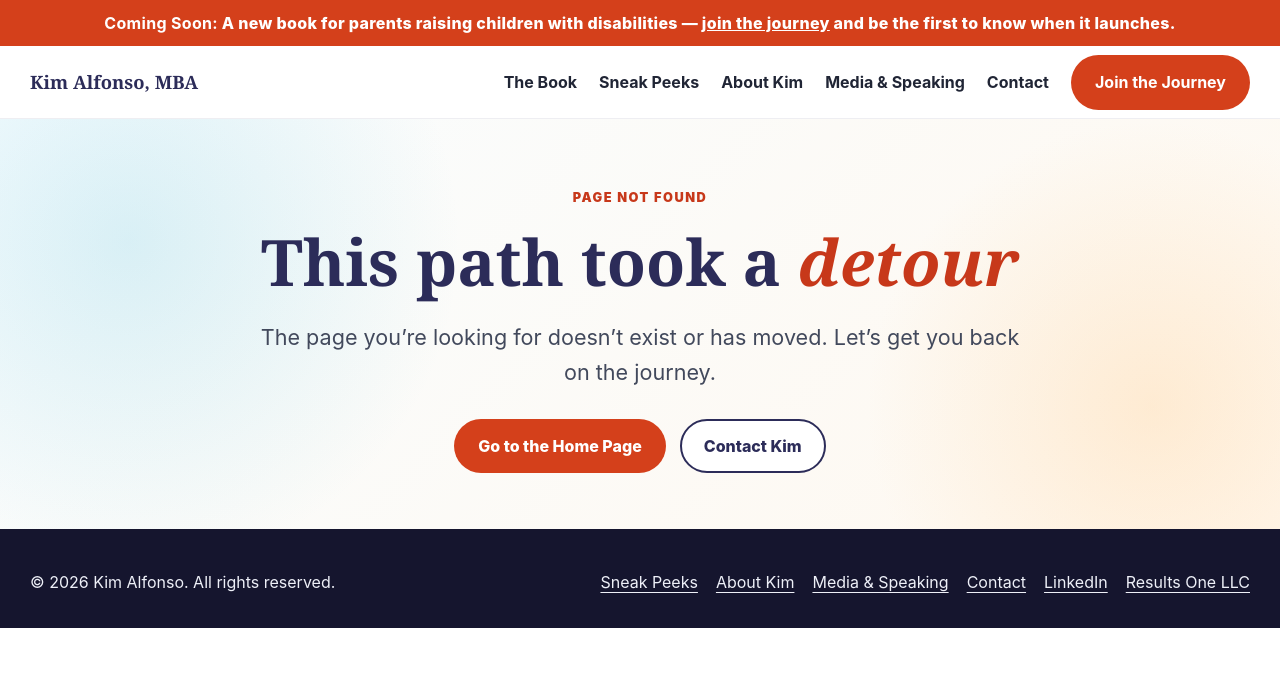
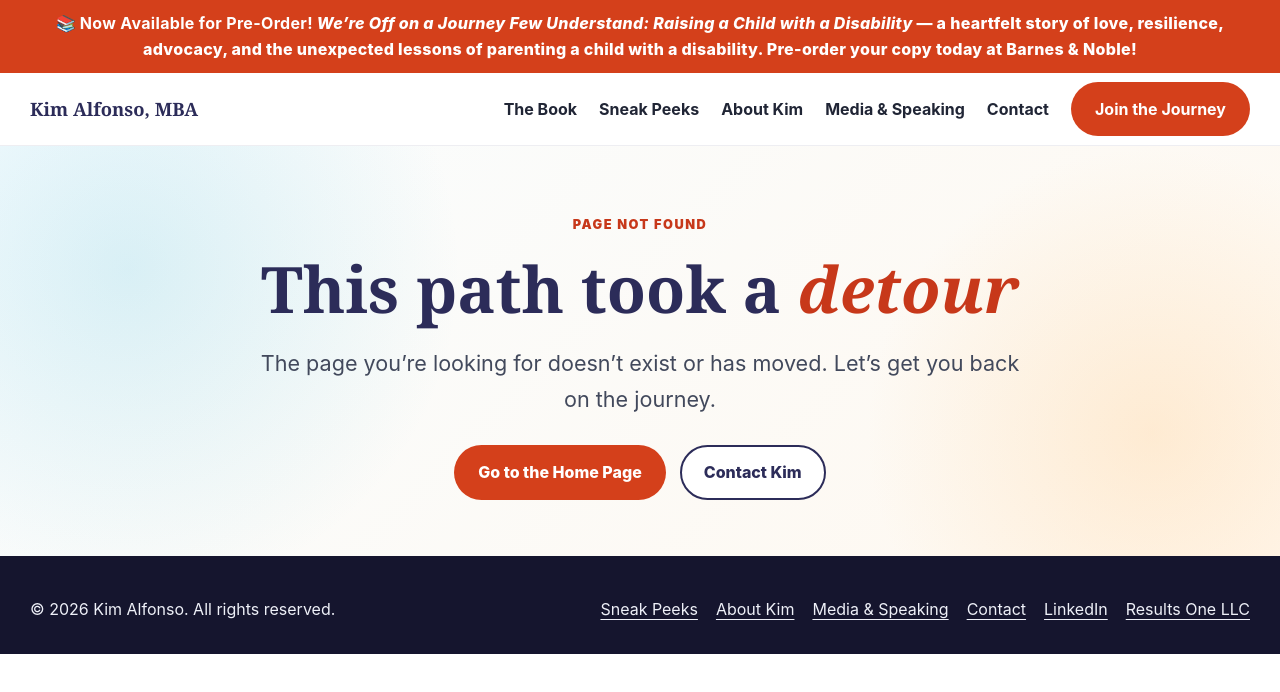
Before and after one commit to kalfonsodc-dc/kimgalfonso-website, a plain HTML site: page 404.html in a window 1280 px wide. Drawn offline with Linux system fonts and the light colour scheme.

Commit message:
Replace the top bar with the pre-order announcement
Swap the "Coming Soon" announcement bar on every page for the
"Now Available for Pre-Order" message pointing readers to
Barnes & Noble.

Co-Authored-By: Claude Opus 5.5 <noreply@anthropic.com>
Claude-Session: https://claude.ai/code/session_01KYn552DtWxLTyo89AgAb8P

```diff
--- a/404.html
+++ b/404.html
@@ -18,7 +18,7 @@
 </head>
 <body>
 <a class="skip-link" href="#main">Skip to main content</a>
-<div class="announcement-bar"><strong>Coming Soon:</strong> A new book for parents raising children with disabilities — <a href="/#join">join the journey</a> and be the first to know when it launches.</div>
+<div class="announcement-bar"><span aria-hidden="true">📚 </span><strong>Now Available for Pre-Order!</strong> <em>We’re Off on a Journey Few Understand: Raising a Child with a Disability</em> — a heartfelt story of love, resilience, advocacy, and the unexpected lessons of parenting a child with a disability. Pre-order your copy today at Barnes &amp; Noble!</div>
 
 <header>
   <div class="wrap nav">
```
Also changed, not shown: about.html (+1 -1 lines), contact.html (+1 -1 lines), index.html (+1 -1 lines), media.html (+1 -1 lines), sneak-peek-1.html (+1 -1 lines), sneak-peek-2.html (+1 -1 lines), sneak-peeks.html (+1 -1 lines).
